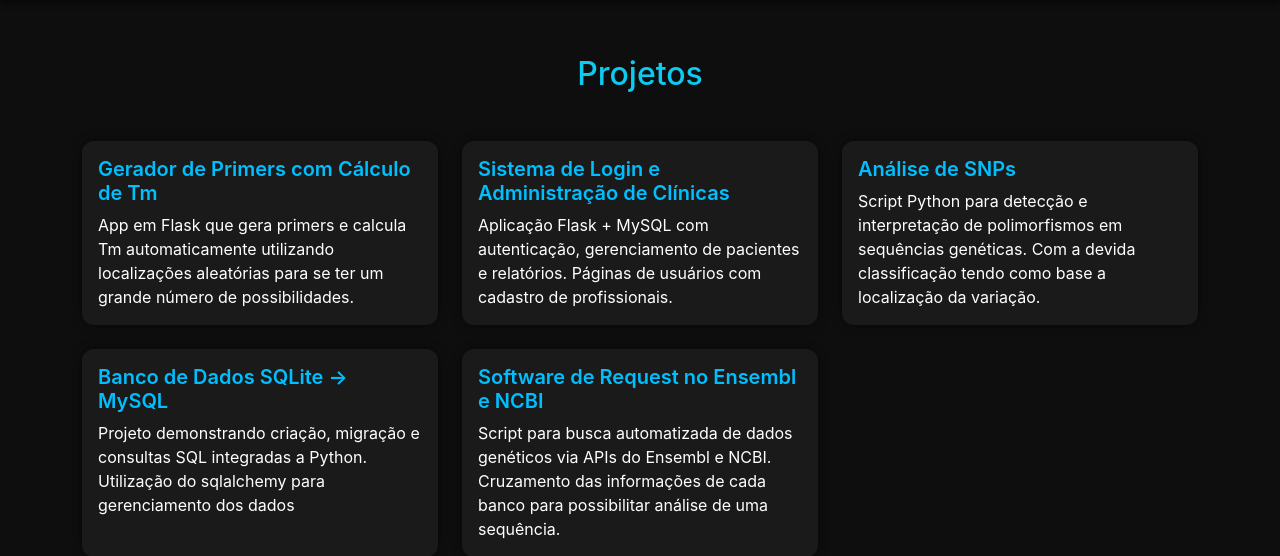
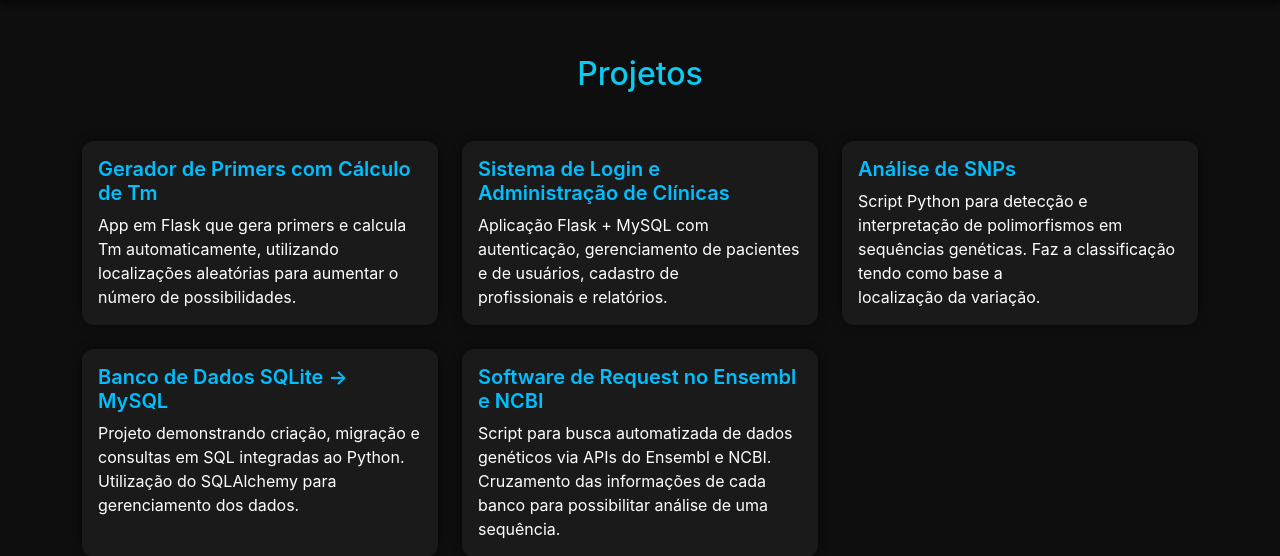
Before and after one commit to DBPF-BioInf/Portffolio, a Flask app: page /projetos in a window 1280 px wide. Shown: the part 40-596 px from the top of the page. Run offline with Flask 3, Linux system fonts and the light colour scheme.

Commit message:
Update projetos.html

```diff
--- a/templates/projetos.html
+++ b/templates/projetos.html
@@ -4,10 +4,10 @@
 
 <div class="row g-4">
   {% for projeto in [
-    {"titulo": "Gerador de Primers com Cálculo de Tm", "desc": "App em Flask que gera primers e calcula Tm automaticamente utilizando localizações aleatórias para se ter um grande número de possibilidades."},
-    {"titulo": "Sistema de Login e Administração de Clínicas", "desc": "Aplicação Flask + MySQL com autenticação, gerenciamento de pacientes e relatórios. Páginas de usuários com cadastro de profissionais."},
-    {"titulo": "Análise de SNPs", "desc": "Script Python para detecção e interpretação de polimorfismos em sequências genéticas. Com a devida classificação tendo como base a localização da variação."},
-    {"titulo": "Banco de Dados SQLite → MySQL", "desc": "Projeto demonstrando criação, migração e consultas SQL integradas a Python. Utilização do sqlalchemy para gerenciamento dos dados"},
+    {"titulo": "Gerador de Primers com Cálculo de Tm", "desc": "App em Flask que gera primers e calcula Tm automaticamente, utilizando localizações aleatórias para aumentar o número de possibilidades."},
+    {"titulo": "Sistema de Login e Administração de Clínicas", "desc": "Aplicação Flask + MySQL com autenticação, gerenciamento de pacientes e de usuários, cadastro de profissionais e relatórios."},
+    {"titulo": "Análise de SNPs", "desc": "Script Python para detecção e interpretação de polimorfismos em sequências genéticas. Faz a classificação tendo como base a localização da variação."},
+    {"titulo": "Banco de Dados SQLite → MySQL", "desc": "Projeto demonstrando criação, migração e consultas em SQL integradas ao Python. Utilização do SQLAlchemy para gerenciamento dos dados."},
     {"titulo": "Software de Request no Ensembl e NCBI", "desc": "Script para busca automatizada de dados genéticos via APIs do Ensembl e NCBI. Cruzamento das informações de cada banco para possibilitar análise de uma sequência."}
   ] %}
   <div class="col-md-6 col-lg-4">
```
